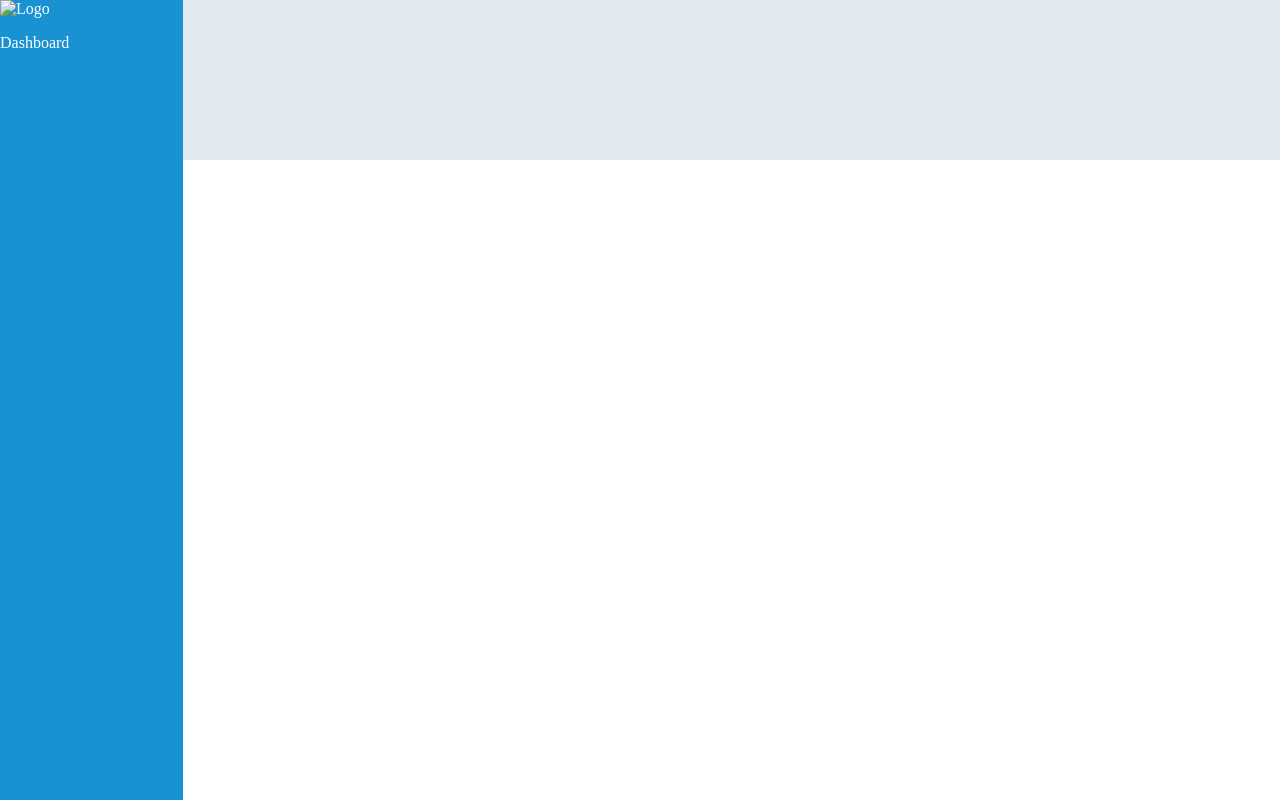
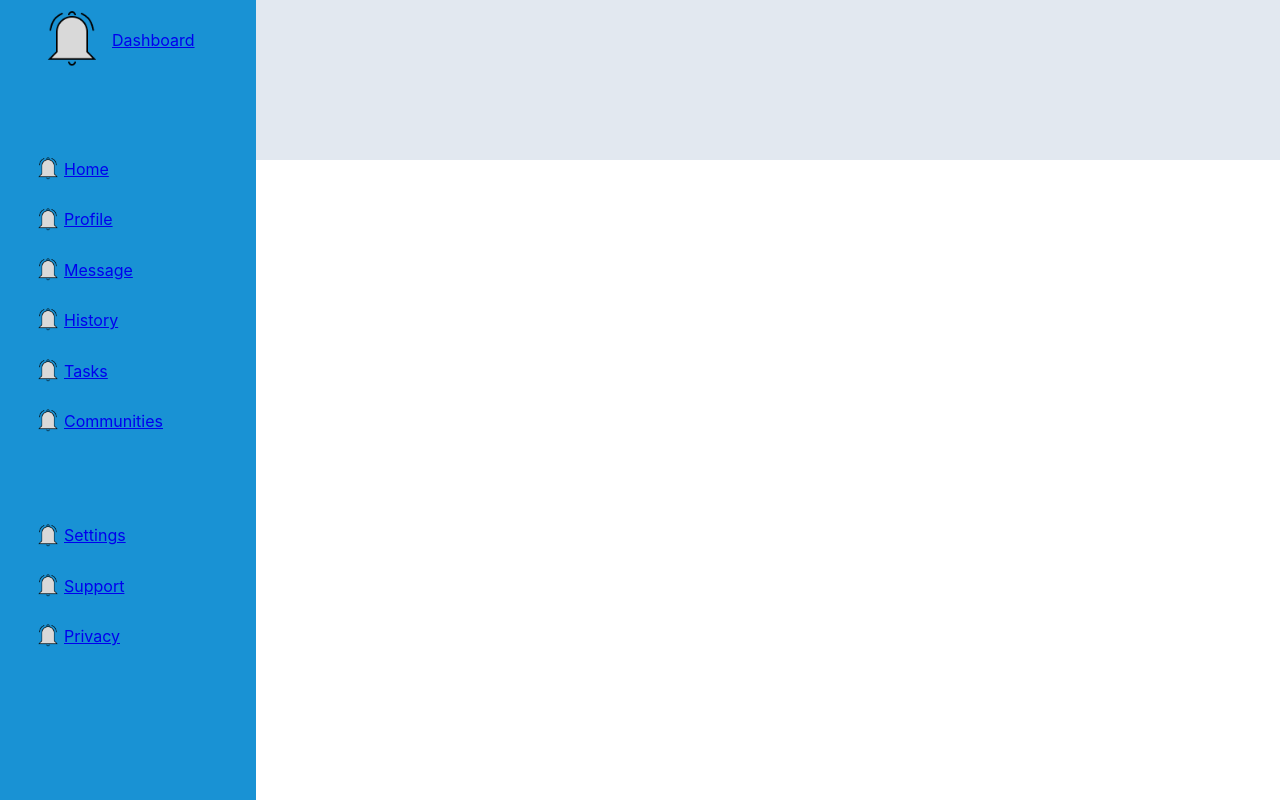
Before and after one commit to Bantchee/admin-dashboard, a plain HTML site: page index.html in a window 1280 px wide. Drawn offline with Linux system fonts and the light colour scheme.

Commit message:
Update sidebar and add README.md

```diff
--- a/index.html
+++ b/index.html
@@ -11,16 +11,70 @@
 <body>
     <aside>
         <div class="logo">
-            <img src="" alt="Logo">
-            <p class="page-name">Dashboard</p>
+            <a href="#">
+                <img src="./icons/bell-icon.png" alt="logo">
+                <p>Dashboard</p>
+            </a>
         </div>
 
         <nav class="top">
-
+            <div class="home">
+                <a href="#">
+                    <img src="./icons/bell-icon.png" alt="home icon">
+                    <p>Home</p>
+                </a>
+            </div>
+            <div class="profile">
+                <a href="#">
+                    <img src="./icons/bell-icon.png" alt="profile icon">
+                    <p>Profile</p>
+                </a>
+            </div>
+            <div class="message">
+                <a href="#">
+                    <img src="./icons/bell-icon.png" alt="message icon">
+                    <p>Message</p>
+                </a>
+            </div>
+            <div class="history">
+                <a href="#">
+                    <img src="./icons/bell-icon.png" alt="history icon">
+                    <p>History</p>
+                </a>
+            </div>
+            <div class="tasks">
+                <a href="#">
+                    <img src="./icons/bell-icon.png" alt="tasks icon">
+                    <p>Tasks</p>
+                </a>
+            </div>
+            <div class="communities">
+                <a href="#">
+                    <img src="./icons/bell-icon.png" alt="communities icon">
+                    <p>Communities</p>
+                </a>
+            </div>
         </nav>
 
         <nav class="bottom">
-
+            <div class="settings">
+                <a href="#">
+                    <img src="./icons/bell-icon.png" alt="settings icon">
+                    <p>Settings</p>
+                </a>
+            </div>
+            <div class="support">
+                <a href="#">
+                    <img src="./icons/bell-icon.png" alt="support icon">
+                    <p>Support</p>
+                </a>
+            </div>
+            <div class="privacy">
+                <a href="#">
+                    <img src="./icons/bell-icon.png" alt="privacy icon">
+                    <p>Privacy</p>
+                </a>
+            </div>
         </nav>
 
     </aside>
--- a/styles/style.css
+++ b/styles/style.css
@@ -9,8 +9,10 @@ body {
     width: 100vw;
     height: 100vh;
 
+    font-family: -apple-system, BlinkMacSystemFont, 'Segoe UI', Roboto, Oxygen, Ubuntu, Cantarell, 'Open Sans', 'Helvetica Neue', sans-serif;
+
     display: grid;
-    grid-template-columns: 1fr 6fr;
+    grid-template-columns: 1fr 4fr;
     grid-template-rows: 1fr 4fr;
     grid-template-areas:
     "aside header"
@@ -21,6 +23,31 @@ aside {
     background-color: var(--blue);
     color: var(--white);
     grid-area: aside;
+
+    display: flex;
+    flex-direction: column;
+    row-gap: 64px;
+    padding-left: 32px;
+}
+
+aside div.logo a {
+    display: flex;
+    align-items: center;
+}
+
+aside div.logo a img {
+    width: 80px;
+    height: 80px;
+}
+
+aside nav img {
+    width: 32px;
+    height: 32px;
+}
+
+aside nav a {
+    display: flex;
+    align-items: center;
 }
 
 header {
```
Also changed, not shown: icons/bell-icon.png (added), 1 other file.
